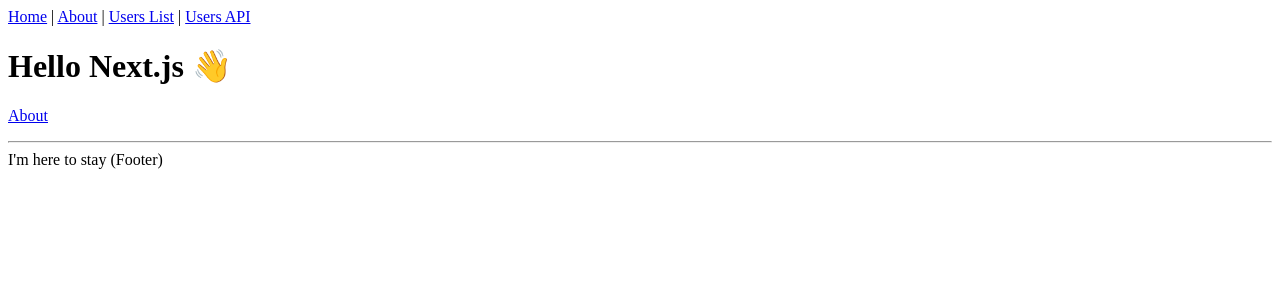
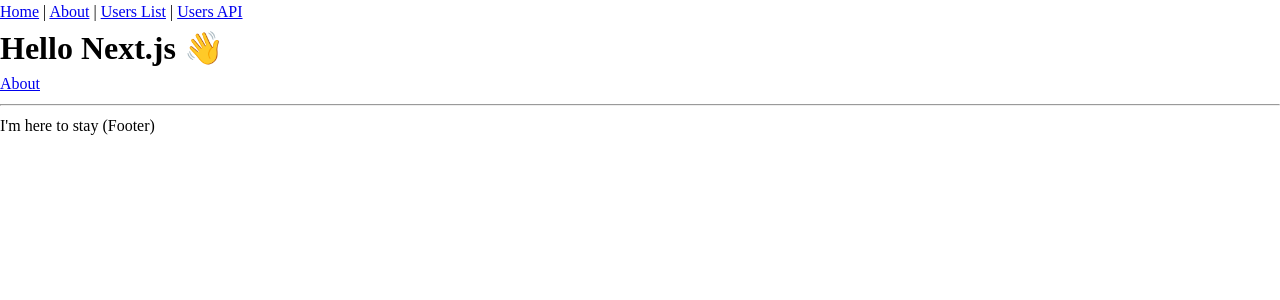
Before and after one commit to BotWCollective/botw-sr-website, a Next.js app: page / in a window 1280 px wide. Shown: the top 300 px of the page. Built offline with nearby package versions, Linux system fonts and the light colour scheme.

Commit message:
Reset
Mostly sourced from https://piccalil.li/blog/a-modern-css-reset/

```diff
--- a/pages/App.scss
+++ b/pages/App.scss
@@ -1 +1,83 @@
-/* Nothing here yet */
+// Reset from https://piccalil.li/blog/a-modern-css-reset/
+
+*,
+*::before,
+*::after {
+  box-sizing: border-box;
+}
+
+/* Remove default margin */
+body,
+h1,
+h2,
+h3,
+h4,
+p,
+figure,
+blockquote,
+dl,
+dd {
+  margin: 0;
+}
+
+/* Remove list styles on ul, ol elements with a list role, which suggests default styling will be removed */
+ul[role='list'],
+ol[role='list'] {
+  list-style: none;
+}
+
+/* Set core root defaults */
+html:focus-within {
+  scroll-behavior: smooth;
+}
+
+/* Set core body defaults */
+body {
+  min-height: 100vh;
+  text-rendering: optimizeSpeed;
+  line-height: 1.5;
+}
+
+/* A elements that don't have a class get default styles */
+a:not([class]) {
+  text-decoration-skip-ink: auto;
+}
+
+/* Make images easier to work with */
+img,
+picture {
+  max-width: 100%;
+  display: block;
+}
+
+/* Inherit fonts for inputs and buttons */
+input,
+button,
+textarea,
+select {
+  font: inherit;
+}
+
+/* Remove all animations, transitions and smooth scroll for people that prefer not to see them */
+@media (prefers-reduced-motion: reduce) {
+  html:focus-within {
+   scroll-behavior: auto;
+  }
+
+  *,
+  *::before,
+  *::after {
+    animation-duration: 0.01ms !important;
+    animation-iteration-count: 1 !important;
+    transition-duration: 0.01ms !important;
+    scroll-behavior: auto !important;
+  }
+}
+
+/* Reset Styling on Button */
+button {
+  background: none;
+  font-size: inherit;
+  border: none;
+  cursor: pointer;
+}
```
